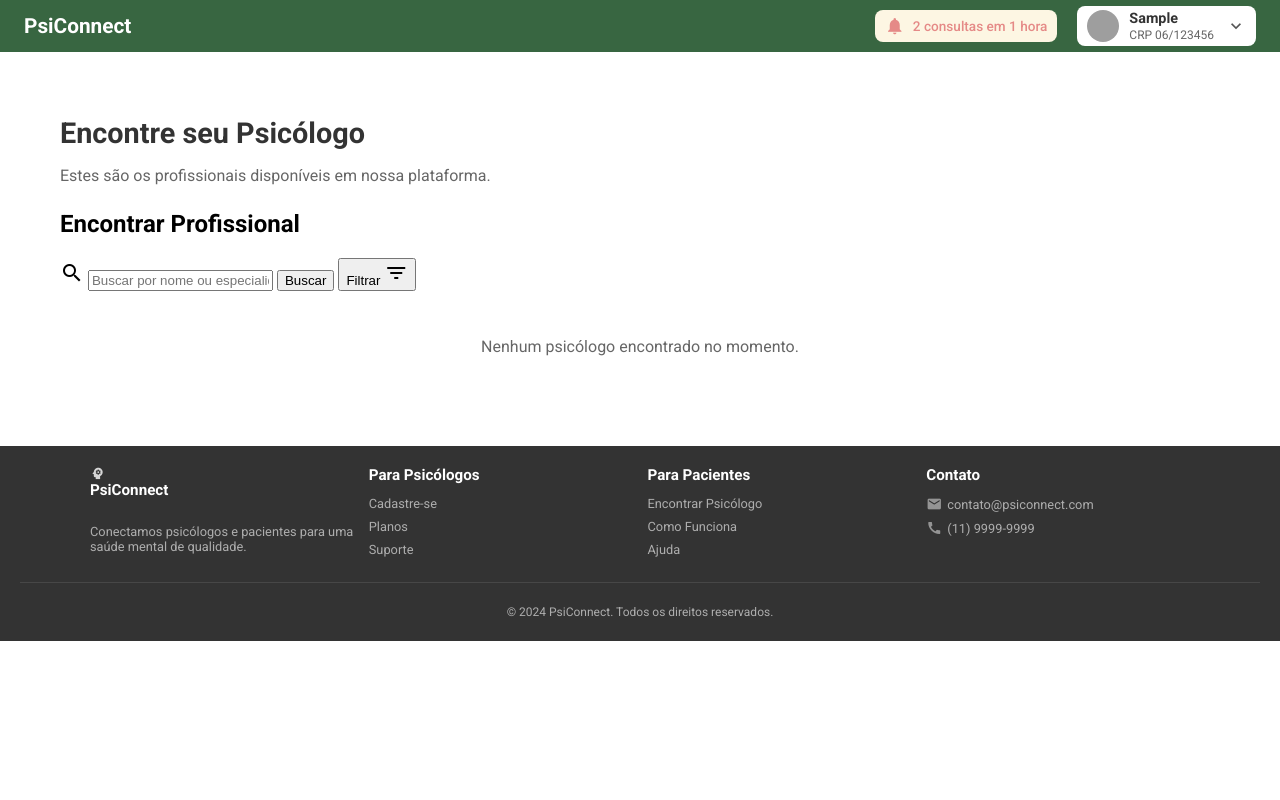
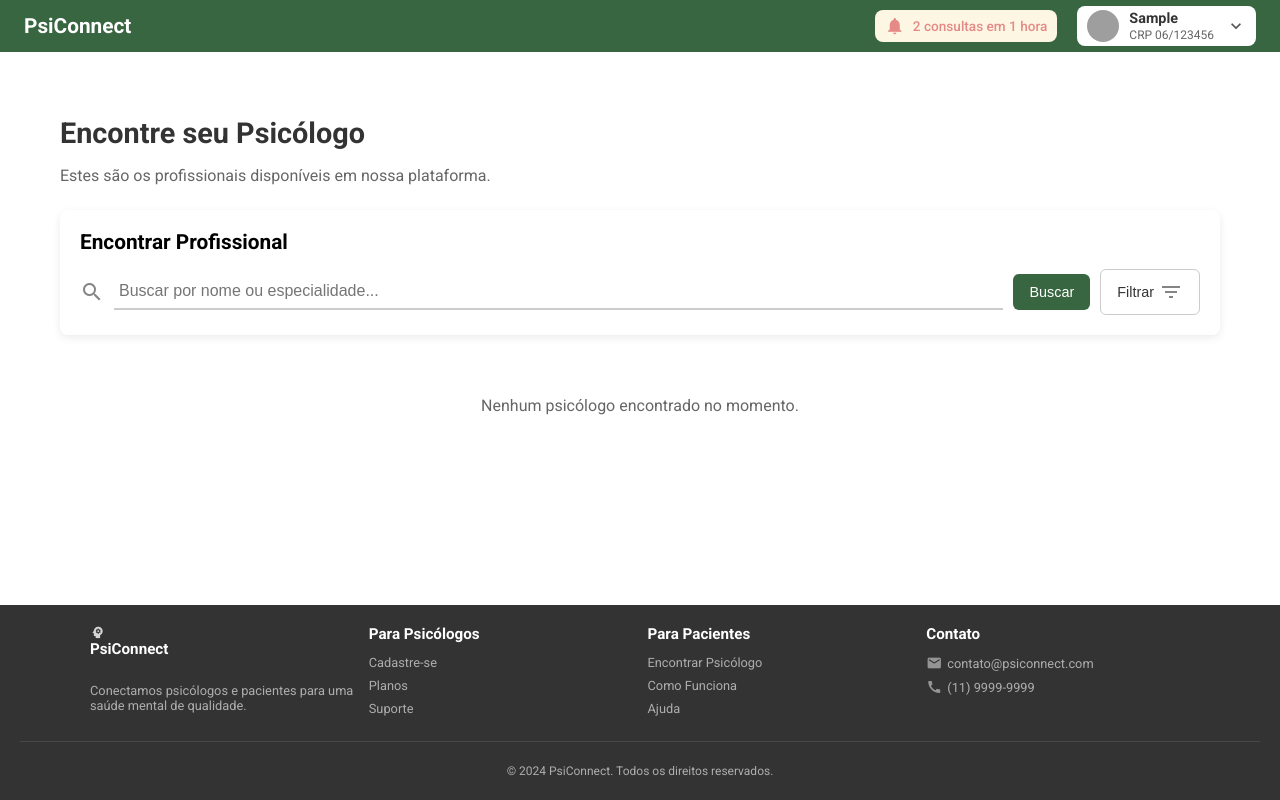
Before and after one commit to FelipeMartinsBnf/psiacesso-django, a Django app: page /paciente/psicologos in a window 1280 px wide. Run offline with Django 5.2, Linux system fonts and the light colour scheme; the visitor is signed in with stand-in values (Sample User, id 1); data that the repository does not hold is empty; grey boxes are pictures that could not be loaded.

```diff
--- a/contas/static/globals.css
+++ b/contas/static/globals.css
@@ -13,10 +13,14 @@
 
 /* Reset básico e Fontes */
 body, html {
-    height: 100%;
     margin: 0;
     font-family: var(--font-family);
-    background-color: var(--color-white);
+}
+
+body {
+    display: flex;
+    flex-direction: column;
+    min-height: 100vh;
 }
 
 a {
--- a/contas/static/psicologos_list.css
+++ b/contas/static/psicologos_list.css
@@ -9,23 +9,101 @@
 }
 
 .listagem-container h1 {
-    font-size: 1.8rem; /* <-- Reduzido (antes era 2rem) */
+    font-size: 1.8rem;
     font-weight: 700;
     color: var(--color-dark-gray, #333);
     margin-bottom: 5px;
 }
 
 .listagem-container p {
-    font-size: 1rem; /* <-- Reduzido (antes era 1.1rem) */
+    font-size: 1rem;
     color: #666;
-    margin-bottom: 25px; /* <-- Reduzido (antes era 30px) */
+    margin-bottom: 25px;
+}
+
+.card {
+    background-color: var(--color-white, #fff);
+    border-radius: 8px;
+    padding: 20px;
+    box-shadow: 0 3px 8px rgba(0, 0, 0, 0.08);
+}
+
+/* --- Barra de Pesquisa --- */
+.search-container {
+    margin-bottom: 25px;
+}
+
+.search-container h2 {
+    margin-top: 0;
+    margin-bottom: 15px;
+    font-size: 1.3rem;
+}
+
+.search-form {
+    display: flex;
+    align-items: center;
+    gap: 10px;
+}
+
+.search-form .material-icons {
+    color: var(--color-dark-gray, #333);
+    opacity: 0.6;
+}
+
+.search-form input[type="text"] {
+    flex-grow: 1;
+    border: none;
+    border-bottom: 2px solid #ccc;
+    padding: 8px 5px;
+    font-size: 1rem;
+    transition: border-color 0.2s;
+}
+
+.search-form input[type="text"]:focus {
+    outline: none;
+    border-bottom-color: var(--color-primary-green, #386641);
+}
+
+/* Regra combinada para os dois botões */
+.search-button,
+.filter-button {
+    border: none;
+    border-radius: 6px;
+    padding: 10px 16px;
+    font-size: 0.9rem;
+    font-weight: 500;
+    cursor: pointer;
+    display: flex;
+    align-items: center;
+    gap: 5px;
+}
+
+/* Botão Verde */
+.search-button {
+    background-color: var(--color-primary-green, #386641);
+    color: var(--color-white, #fff);
+}
+
+.search-button:hover {
+    background-color: var(--color-secondary-green, #6A994E);
+}
+
+/* Botão Branco/Cinza */
+.filter-button {
+    background-color: var(--color-white, #fff);
+    color: var(--color-dark-gray, #333);
+    border: 1px solid #ccc;
+}
+
+.filter-button:hover {
+    background-color: #f1f1f1;
 }
 
 /* --- Grid de Psicólogos --- */
 .psicologos-grid {
     display: grid;
-    grid-template-columns: repeat(auto-fill, minmax(270px, 1fr)); /* <-- Mínimo um pouco menor */
-    gap: 20px; /* <-- Reduzido (antes era 24px) */
+    grid-template-columns: repeat(auto-fill, minmax(270px, 1fr));
+    gap: 20px;
 }
 
 /* Mensagem de lista vazia */
--- a/paciente/templates/dashboard.html
+++ b/paciente/templates/dashboard.html
@@ -31,9 +31,6 @@
                     <span class="material-icons">search</span>
                     <input type="text" name="query" placeholder="Buscar por nome ou especialidade...">
                     <input type="submit" value="Buscar" class="search-button">
-                    <button type="button" class="filter-button">
-                        Filtrar <span class="material-icons">filter_list</span>
-                    </button>
                 </form>
             </div>
         </section>
--- a/paciente/templates/psicologos_list.html
+++ b/paciente/templates/psicologos_list.html
@@ -14,7 +14,7 @@
 
         <h1>Encontre seu Psicólogo</h1>
         <p>Estes são os profissionais disponíveis em nossa plataforma.</p>
-        <section class="search-container card padding-1">
+        <section class="search-container card">
             <h2>Encontrar Profissional</h2>
             <div class="barra-pesquisa">
                 <form method="get" action="{% url 'user-psi-list' %}" class="search-form">
```
Also changed, not shown: other parts of contas/static/psicologos_list.css (+20 -20 lines), contas/static/dashboard.css (+2 -12 lines), contas/static/dashboard_psi.css (added, +127 -0 lines), psicologos/templates/dashboard-psi.html (+52 -18 lines), contas/static/disponibilidade.css (added). Lines whose indentation alone changed are shown as unchanged.
